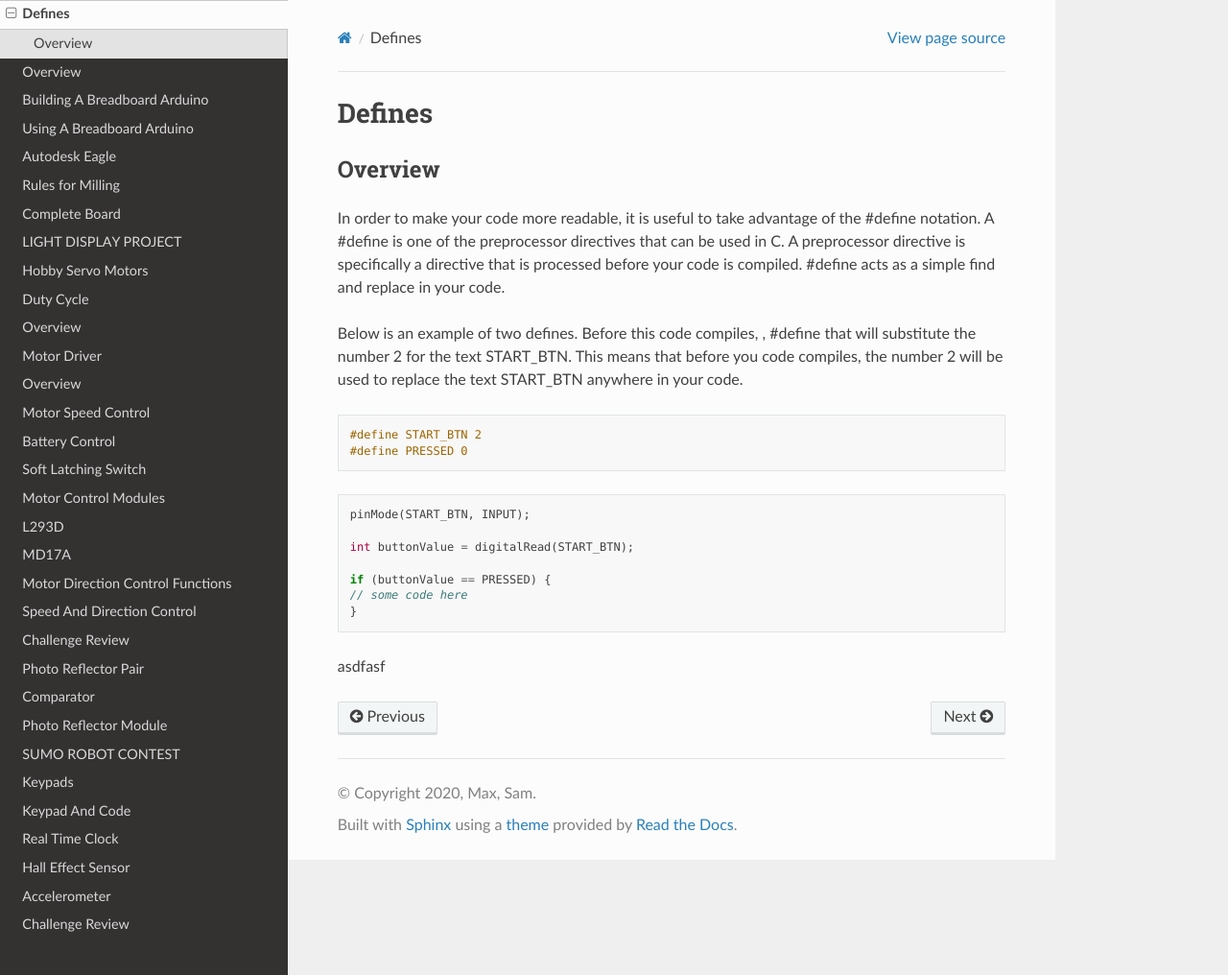
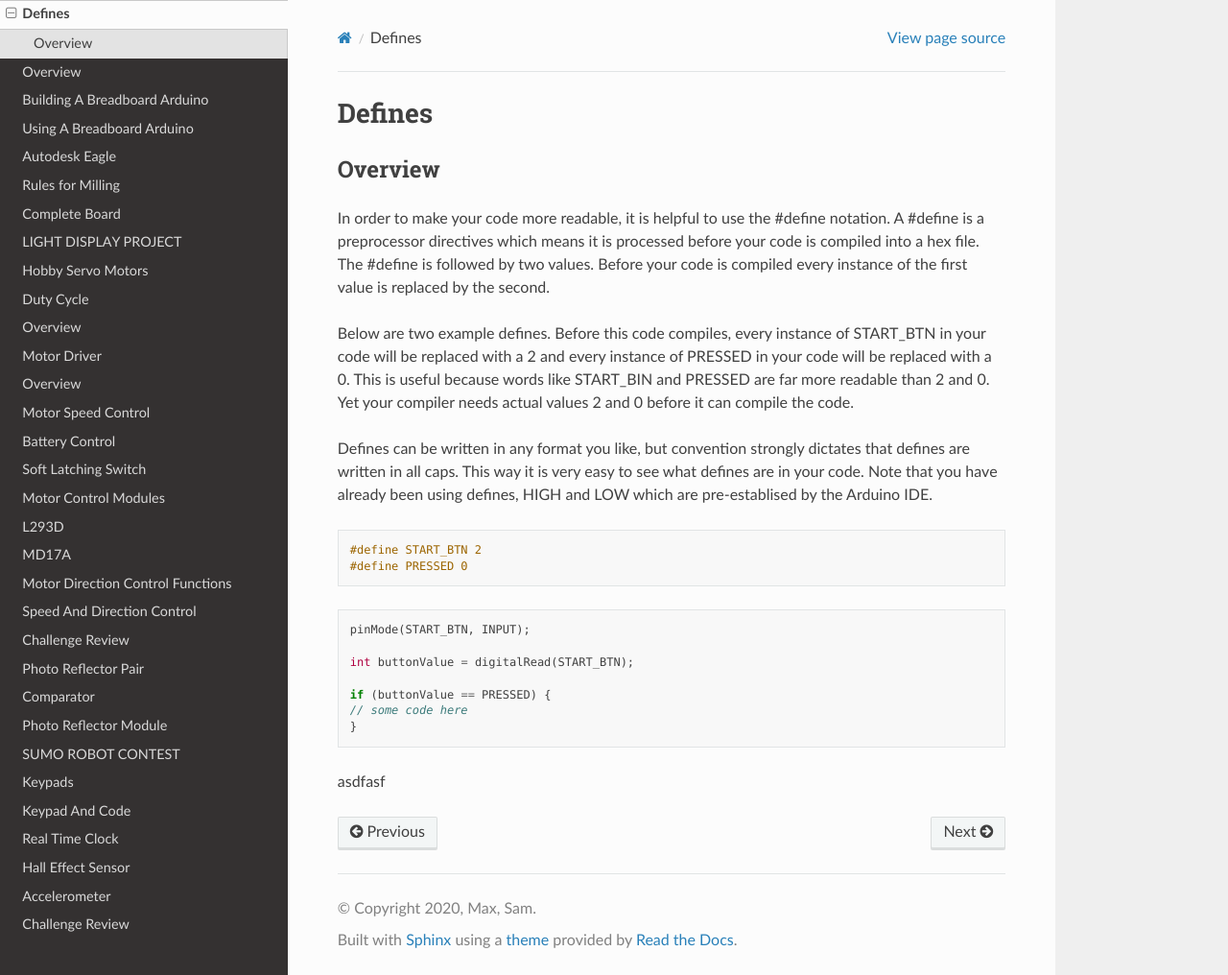
Before and after one commit to maxtkc/mvths-wiki, a Sphinx documentation site: the page built from docs/042cc-defines.rst, in a window 1280 px wide and 1016 px high. Shown: the whole window at 96% size. Built offline with Sphinx 7.4.7 and the Read the Docs theme 2.0.0, drawn with Linux system fonts in a browser that asks for light colours; pages that are not in the unit, such as notebooks, are missing from menus.

Commit message:
Update 042cc-defines.rst

```diff
--- a/docs/042cc-defines.rst
+++ b/docs/042cc-defines.rst
@@ -4,9 +4,11 @@ Defines
 Overview
 --------
 
-In order to make your code more readable, it is useful to take advantage of the #define notation. A #define is one of the preprocessor directives that can be used in C. A preprocessor directive is specifically a directive that is processed before your code is compiled. #define acts as a simple find and replace in your code.
+In order to make your code more readable, it is helpful to use the #define notation. A #define is a preprocessor directives which means it is processed before your code is compiled into a hex file. The #define is followed by two values. Before your code is compiled every instance of the first value is replaced by the second.
 
-Below is an example of two defines. Before this code compiles, ,  #define that will substitute the number 2 for the text START_BTN. This means that before you code compiles, the number 2 will be used to replace the text START_BTN anywhere in your code.
+Below are two example defines. Before this code compiles, every instance of START_BTN in your code will be replaced with a 2 and every instance of PRESSED in your code will be replaced with a 0. This is useful because words like START_BIN and PRESSED are far more readable than 2 and 0. Yet your compiler needs actual values 2 and 0 before it can compile the code.
+
+Defines can be written in any format you like, but convention strongly dictates that defines are written in all caps. This way it is very easy to see what defines are in your code. Note that you have already been using defines, HIGH and LOW which are pre-establised by the Arduino IDE.
 
 .. code:: C
 
```
